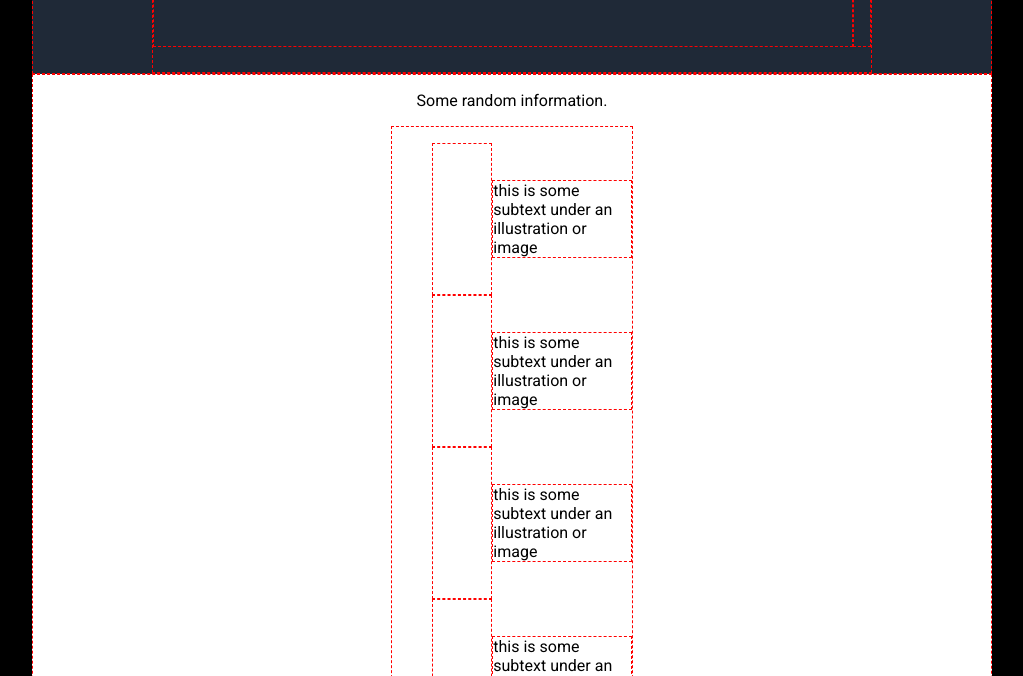
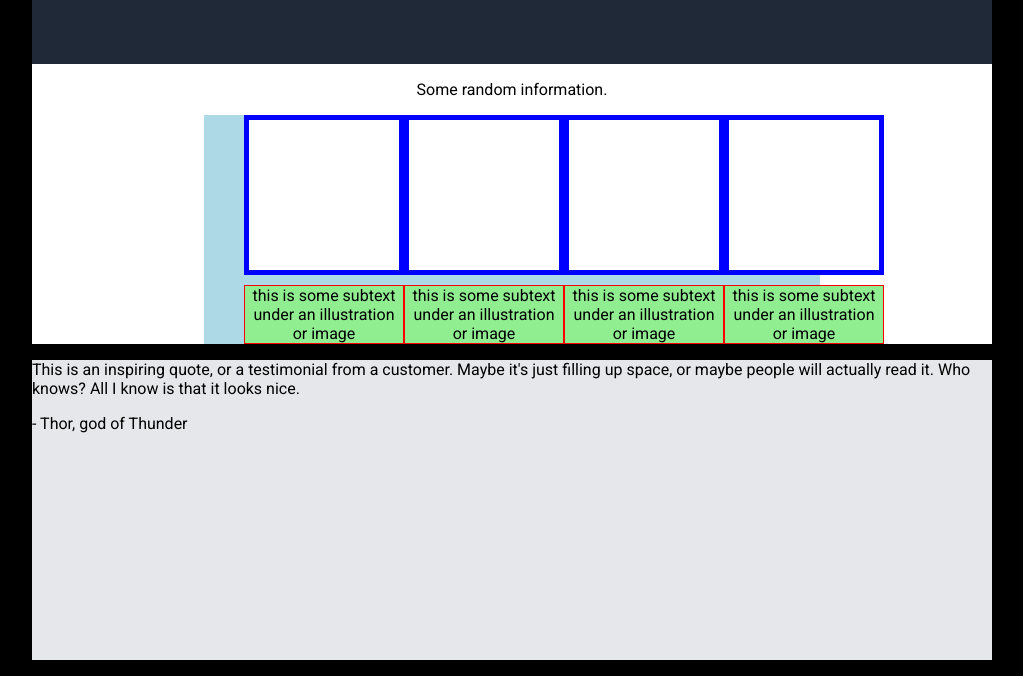
Before and after one commit to mrdietz/odin-landing-page, a plain HTML site: page index.html in a window 1280 px wide. Shown: the part 344-1020 px from the top of the page, without its empty margins (128-1151 px from the left). Drawn offline with Linux system fonts and the light colour scheme.

Commit message:
Worked on alignment of images.

```diff
--- a/style.css
+++ b/style.css
@@ -1,9 +1,7 @@
-div {
-    border: red 1px dashed;
-}
+
 
 body {
-    font-family: 'Roboto';
+    font-family: "Roboto";
     margin: auto;
     width: 75%;
     background-color: #000;
@@ -94,17 +92,36 @@ body {
     align-items: center;
 }
 
-.infoPanels li {
+.infoPanels ul {
+    margin: auto;
+    background-color: lightblue;
     display: flex;
     flex-direction: row;
     align-items: center;
     list-style: none;
-    width: 200px;
+    width: 60%;
+}
+
+.infopanels li {
+    display: flex;
+    flex-direction: column;
+    justify-content: center;
+    width: 150px;
+    border: solid 1px yellow;
 }
 
 .panelImg {
     height: 150px;
     width: 150px;
+    border: solid 5px blue;
+    background-color: white;
+    margin-bottom: 10px;
+}
+
+.panelText{
+    background-color: lightgreen;
+    border: solid 1px red;
+    text-align: center;
 }
 
 .quote {
```
